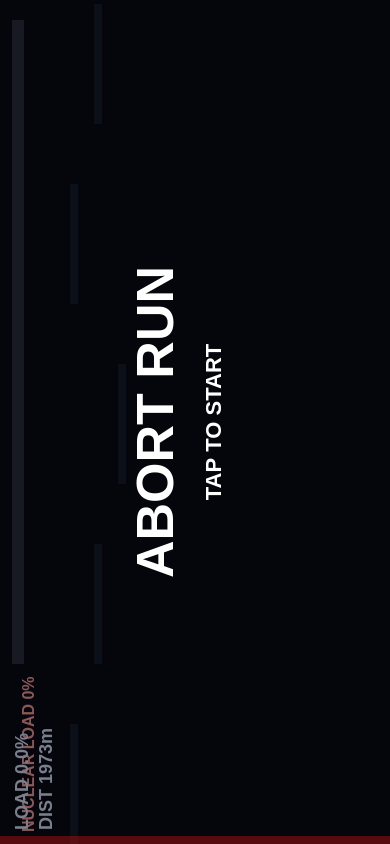
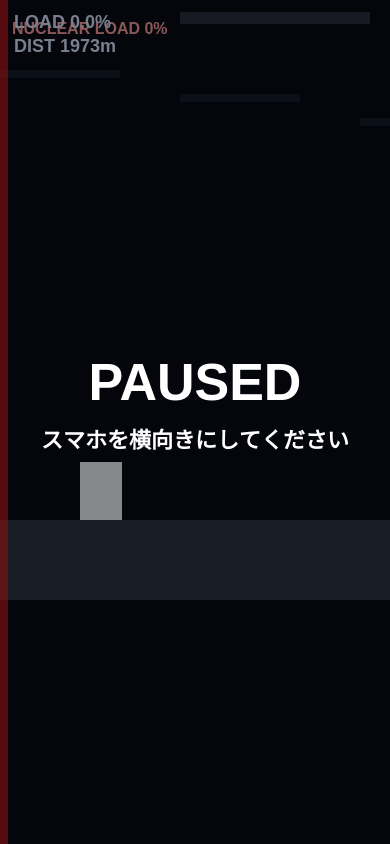
Before and after one commit to yuta811/test_web_app03, a plain HTML site: page index.html in a window 390 px wide. Drawn offline with Linux system fonts and the light colour scheme.

Commit message:
Fix canvas layout/jump visibility and add implementation plan status

```diff
--- a/index.html
+++ b/index.html
@@ -86,34 +86,24 @@
       const intersect = (a,b)=> a.x < b.x+b.width && a.x+a.width > b.x && a.y < b.y+b.height && a.y+a.height > b.y;
       const clamp = (v,min,max)=>Math.max(min,Math.min(max,v));
 
-      let viewport = { w: innerWidth, h: innerHeight, portraitLockedPlay: false };
+      let viewport = { w: innerWidth, h: innerHeight, isPortrait: false };
 
       function resize() {
         const dpr = window.devicePixelRatio || 1;
-        viewport.portraitLockedPlay = innerHeight > innerWidth;
-        viewport.w = viewport.portraitLockedPlay ? innerHeight : innerWidth;
-        viewport.h = viewport.portraitLockedPlay ? innerWidth : innerHeight;
+        viewport.isPortrait = innerHeight > innerWidth;
+        viewport.w = innerWidth;
+        viewport.h = innerHeight;
 
         canvas.width = Math.floor(viewport.w * dpr);
         canvas.height = Math.floor(viewport.h * dpr);
         ctx.setTransform(dpr, 0, 0, dpr, 0, 0);
 
-        if (viewport.portraitLockedPlay) {
-          canvas.style.width = `${innerHeight}px`;
-          canvas.style.height = `${innerWidth}px`;
-          canvas.style.transformOrigin = 'center center';
-          canvas.style.transform = 'translate(-50%, -50%) rotate(-90deg)';
-          canvas.style.position = 'fixed';
-          canvas.style.left = '50%';
-          canvas.style.top = '50%';
-        } else {
         canvas.style.width = '100%';
         canvas.style.height = '100%';
         canvas.style.transform = 'none';
         canvas.style.position = 'static';
         canvas.style.left = '';
         canvas.style.top = '';
-        }
       }
 
       function press() {
@@ -152,6 +142,7 @@
         state.loadNoiseTaken = 0;
         state.slowHit = false;
         state.loadNoiseHit = false;
+        state.camY = 0;
       }
 
       function update(dt) {
@@ -160,6 +151,16 @@
           if (state.readyTimer <= 0) state.mode = GameState.PLAYING;
           return;
         }
+        if (viewport.isPortrait) {
+          if (state.mode === GameState.PLAYING || state.mode === GameState.READY) state.prevMode = state.mode;
+          state.mode = GameState.PAUSED;
+          return;
+        }
+
+        if (state.mode === GameState.PAUSED && !viewport.isPortrait) {
+          state.mode = state.prevMode === GameState.PAUSED ? GameState.TITLE : state.prevMode;
+        }
+
         if (state.mode !== GameState.PLAYING) return;
 
         state.gameTime += dt;
@@ -230,6 +231,10 @@
         const targetCam = player.x - viewport.w * 0.35;
         state.camX += (targetCam - state.camX) * 0.12;
         state.camX = clamp(state.camX, 0, STAGE_LENGTH - viewport.w + 240);
+
+        const targetCamY = clamp(player.y - viewport.h * 0.62, -20, 260);
+        state.camY = state.camY ?? 0;
+        state.camY += (targetCamY - state.camY) * 0.12;
         state.bestSpeed = Math.max(state.bestSpeed, player.vx);
       }
 
@@ -249,7 +254,8 @@
         ctx.fillStyle = '#080b16'; ctx.fillRect(0,0,w,h);
 
         ctx.save();
-        ctx.translate(-state.camX, 0);
+        state.camY = state.camY ?? 0;
+        ctx.translate(-state.camX, -state.camY);
 
         ctx.fillStyle = '#141b2a';
         for (let i = 0; i < 40; i++) ctx.fillRect(i*180, 70 + (i%3)*24, 120, 8);
@@ -293,6 +299,8 @@
           overlay('ABORT COMPLETE', `TIME ${state.gameTime.toFixed(2)}s / LOAD ${missile.progress.toFixed(1)}% / RANK ${rank()}\nTAP TO TITLE`);
         } else if (state.mode === GameState.GAME_OVER) {
           overlay('MISSION FAILED', `${endMessage}\nTAP TO TITLE`);
+        } else if (state.mode === GameState.PAUSED) {
+          overlay('PAUSED', viewport.isPortrait ? 'スマホを横向きにしてください' : 'TAP TO RESUME');
         }
 
         if (state.warningPulse > 0 && state.mode === GameState.PLAYING) {
```
Also changed, not shown: IMPLEMENTATION_PLAN_STATUS.md (added, +28 -0 lines). Lines whose indentation alone changed are shown as unchanged.
